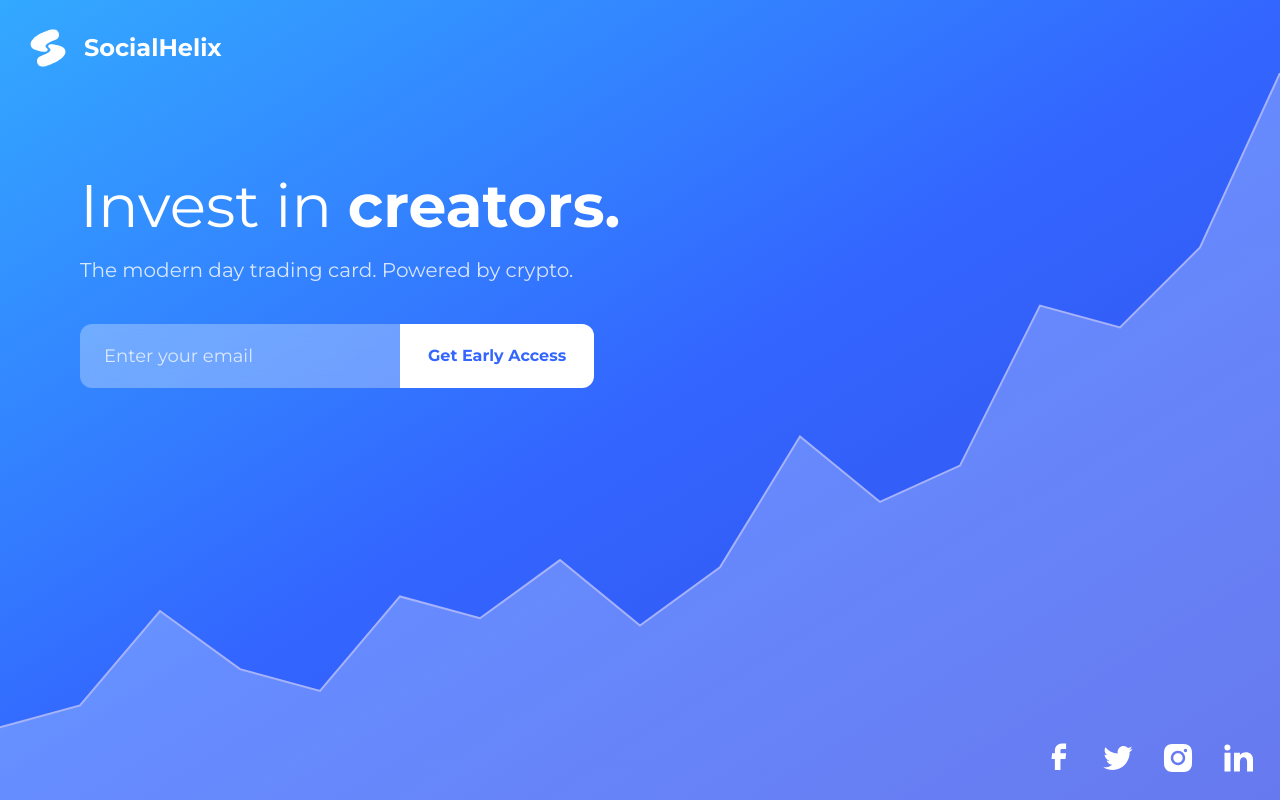
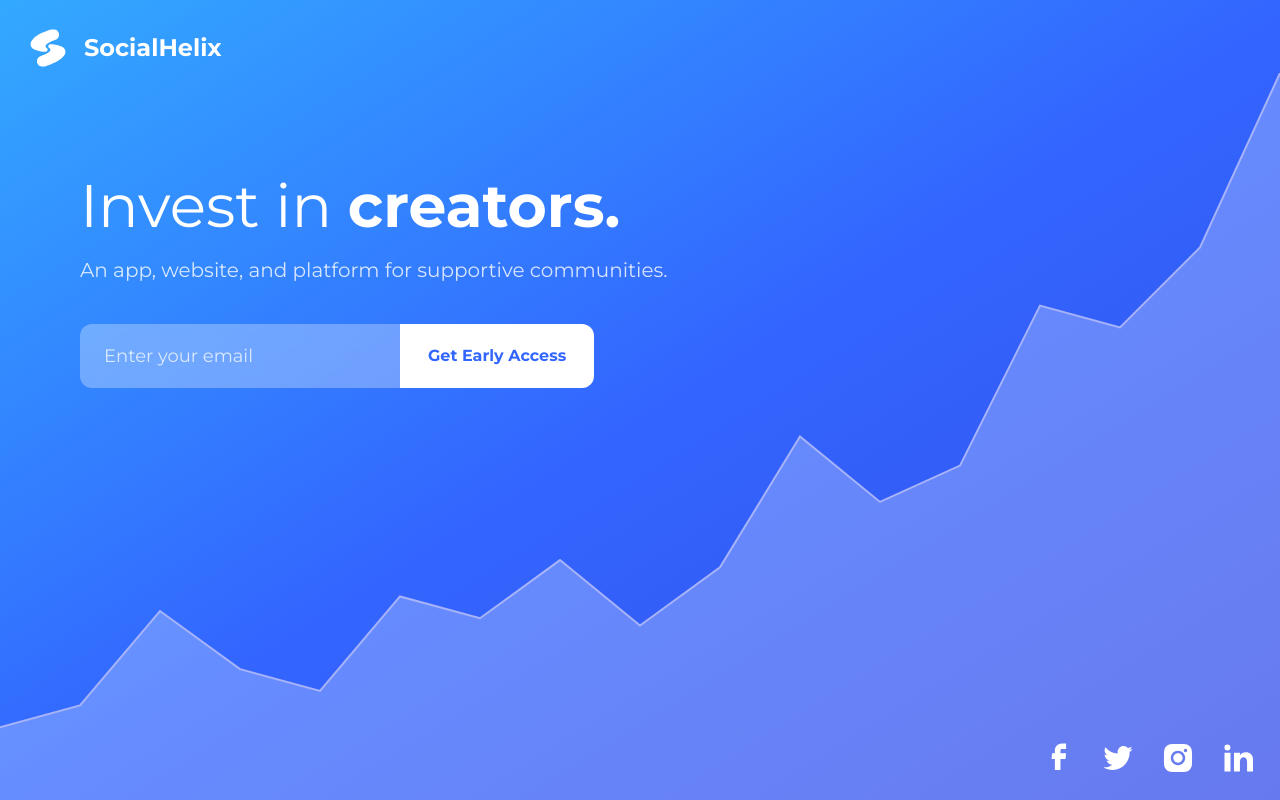
Before and after one commit to antonckoenig/sh-coming-soon, a React (Create React App) app in the folder frontend/: page / in a window 1280 px wide. Built offline with nearby package versions, Linux system fonts and the light colour scheme.

Commit message:
Changed tag line

```diff
--- a/frontend/src/WaitlistForm.js
+++ b/frontend/src/WaitlistForm.js
@@ -20,7 +20,7 @@ function WaitlistForm() {
     <div className='absolute w-full h-full 2xl:pl-24 2xl:pt-24 xl:pl-20 xl:pt-20 lg:pl-16 lg:pt-16 md:pl-12 md:pt-12 sm:pl-8 sm:pt-8 wd:pt-8 sh:pt-0 pl-6 pt-6 pr-6'>
       <p className='text-white 2xl:text-7xl lg:text-6xl sm:text-5xl xs:text-4xl wd:text-5xl sh:text-3xl xxs:text-[1.8rem] text-[1.6rem] inline-block'>Invest in&nbsp;</p>
       <p className='text-white 2xl:text-7xl lg:text-6xl sm:text-5xl xs:text-4xl wd:text-5xl sh:text-3xl xxs:text-[1.8rem] text-[1.6rem] font-bold inline-block animate-text-paragraph' />
-      <p className='2xl:mt-6 lg:mt-5 sm:mt-4 sh:mt-3 mt-3 text-white/80 2xl:text-2xl sm:text-xl sh:text-lg text-base'>The modern day trading card. Powered by crypto.</p>
+      <p className='2xl:mt-6 lg:mt-5 sm:mt-4 sh:mt-3 mt-3 text-white/80 2xl:text-2xl sm:text-xl sh:text-lg text-base'>An app, website, and platform for supportive communities.</p>
       <div className='2xl:mt-12 sh:mt-8 mt-10 flex 2xl:h-[4.5rem] lg:h-16 sm:h-14 sh:h-12 h-14 lg:w-fit rounded-xl'>
         <input className='bg-white/30 backdrop-blur-md text-white placeholder-white/75 outline-0 2xl:w-96 sm:w-80 w-full h-full 2xl:px-7 lg:px-6 px-4 rounded-l-xl rounded-r-none 2xl:text-xl lg:text-lg text-base' placeholder={width >= 325 ? 'Enter your email' : 'Email'} value={email} onChange={(e) => setEmail(e.target.value)}/>
         <button className='bg-white hover:bg-white/90 text-[#3366ff] w-fit h-full 2xl:px-9 lg:px-7 sh:px-5 px-5 rounded-r-xl font-bold 2xl:text-lg lg:text-base sh:text-sm text-sm' onClick={handleSubmitEmail}>Get&nbsp;Early Access</button>
```
